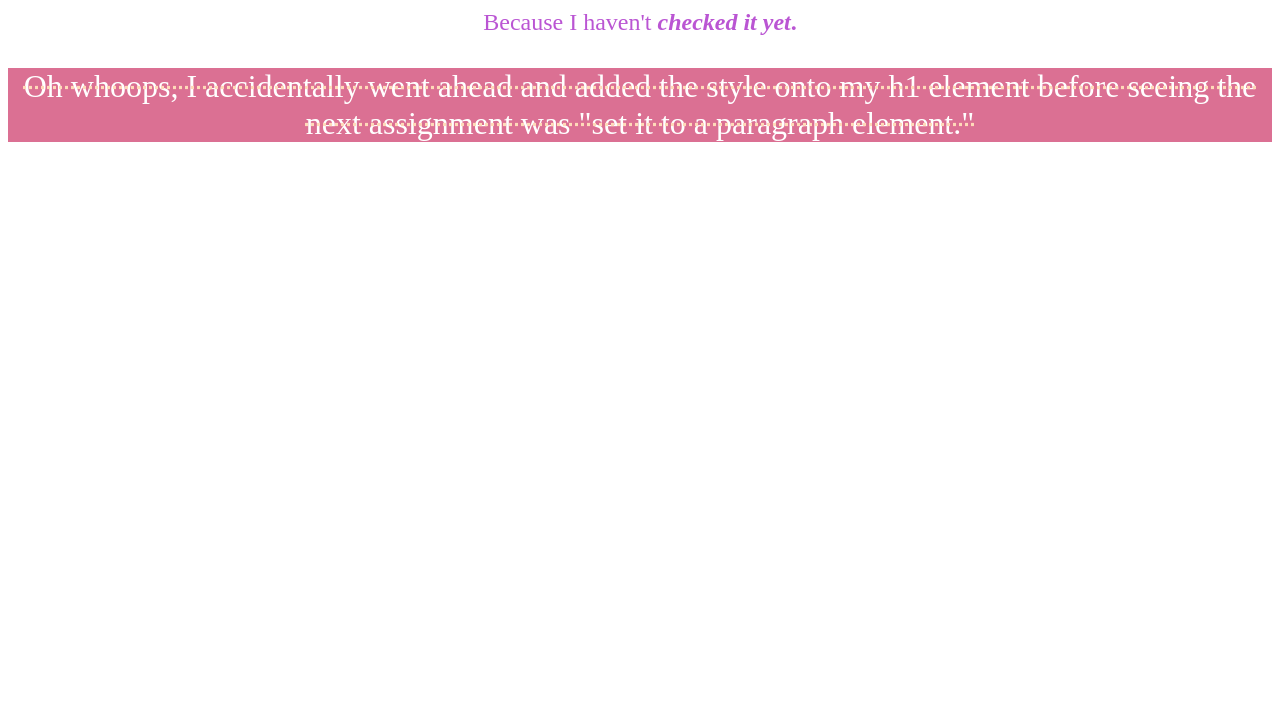
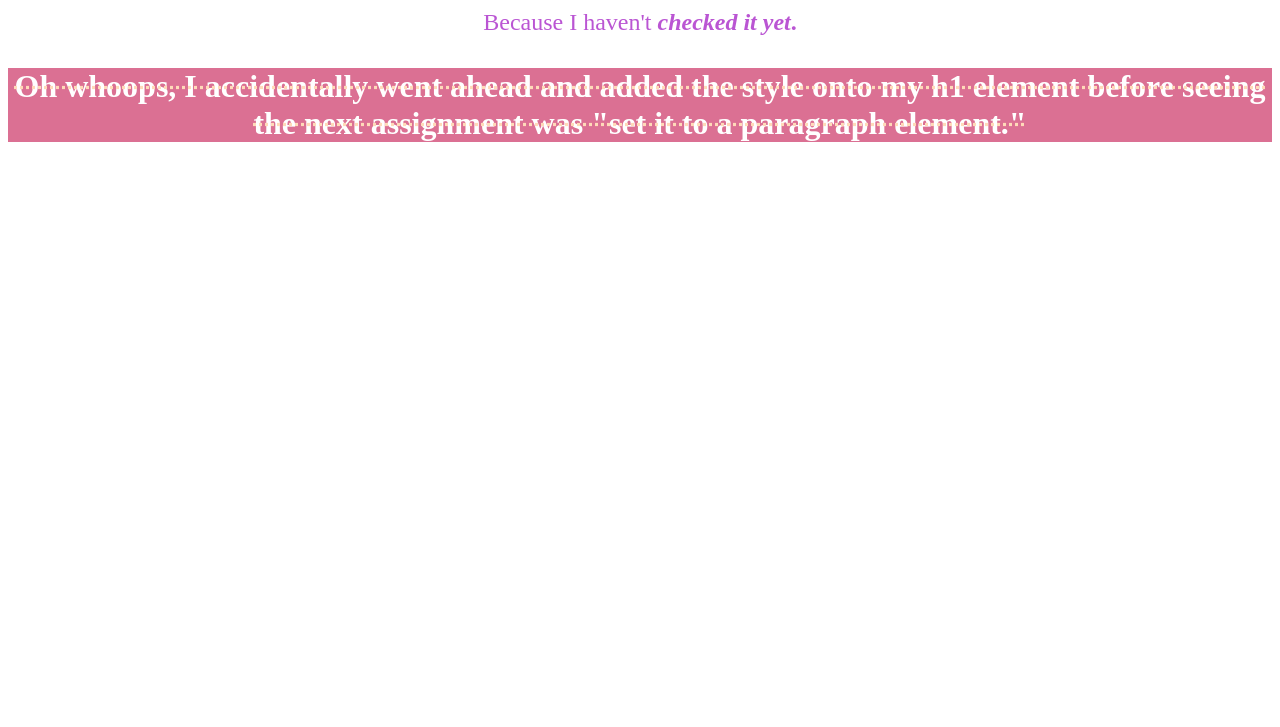
Before and after one commit to haydenstark/HTML-CSS-Projects, a plain HTML site: page Basic_HTML_and_CSS/Basic_HTML_3.html in a window 1280 px wide. Shown: the part 73-800 px from the top of the page. Drawn offline with Linux system fonts and the light colour scheme.

Commit message:
Update Basic_HTML_3.html

```diff
--- a/Basic_HTML_and_CSS/Basic_HTML_3.html
+++ b/Basic_HTML_and_CSS/Basic_HTML_3.html
@@ -9,7 +9,7 @@
 			background-color: palevioletred;
 			color: white;
 			text-decoration: line-through dotted peachpuff;
-			text-weight: bold;
+			font-weight: bold;
 			font-size: xx-large;
 			}
 		</style>
```
